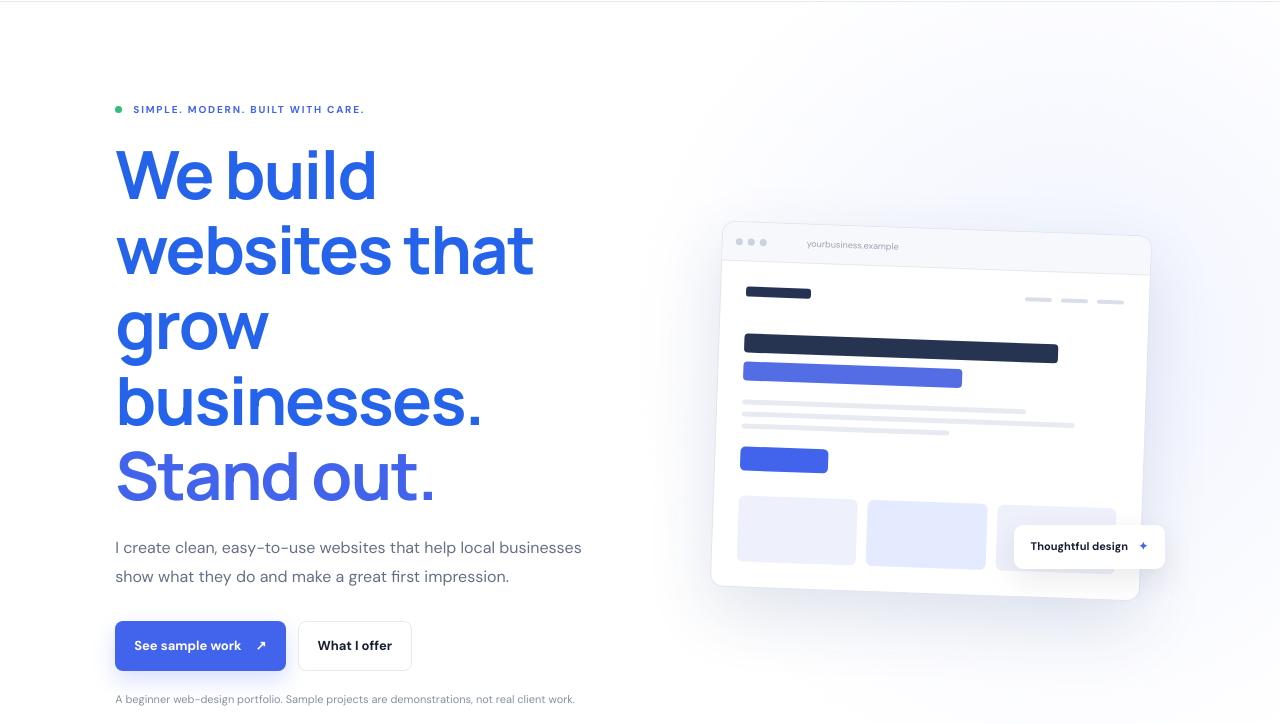
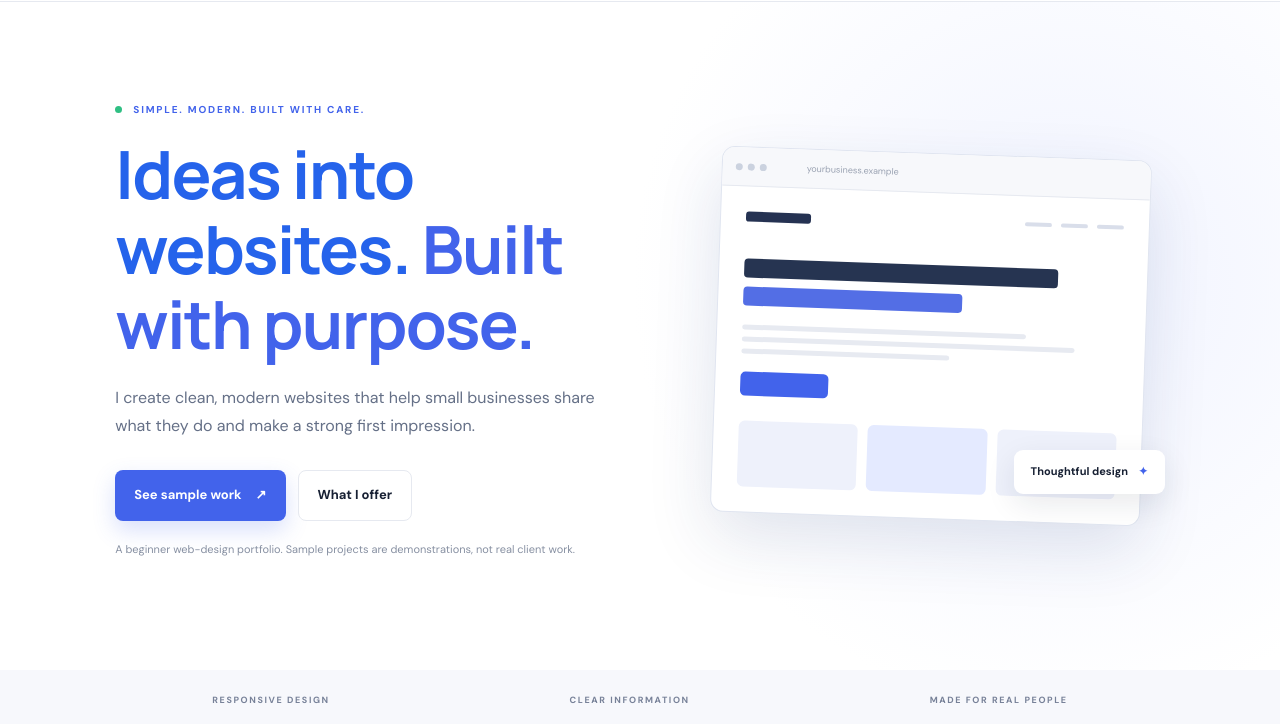
Before and after one commit to CodingWiz123-glitch/pixelcraft-web, a plain HTML site: page index.html in a window 1280 px wide. Shown: the part 76-800 px from the top of the page. Drawn offline with Linux system fonts and the light colour scheme.

Commit message:
Update index.html

```diff
--- a/index.html
+++ b/index.html
@@ -36,12 +36,12 @@
                 <p class="eyebrow"><span class="status-dot"></span> SIMPLE. MODERN. BUILT WITH CARE.</p>
 
                 <h1 class="hero-title">
-                    We build websites that grow businesses.
-                    <span>Stand out.</span>
+                    Ideas into websites.
+                    <span>Built with purpose.</span>
                 </h1>
 
                 <p class="hero-text">
-                    I create clean, easy-to-use websites that help local businesses show what they do and make a great first impression.
+                    I create clean, modern websites that help small businesses share what they do and make a strong first impression.
                 </p>
 
                 <div class="hero-actions">
@@ -175,6 +175,8 @@
                 </article>
 
                 <!-- PROJECT 03: NEXT PLAY -->
+
+
                 <article class="project-card">
                     <div class="project-preview sport-preview">
                         <div class="preview-label">NEXT PLAY</div>
@@ -190,7 +192,7 @@
 
                             <a class="button button-primary"
                                 href="https://codingwiz123-glitch.github.io/next-play-training/"
-                                .target="_blank"
+                                target="_blank"
                                 rel="noopener noreferrer">
                                 View Project ↗
                             </a>
@@ -199,6 +201,7 @@
                         <span class="project-number">03</span>
                     </div>
                 </article>
+
                     </div>
                 </a>
             </div>
```
